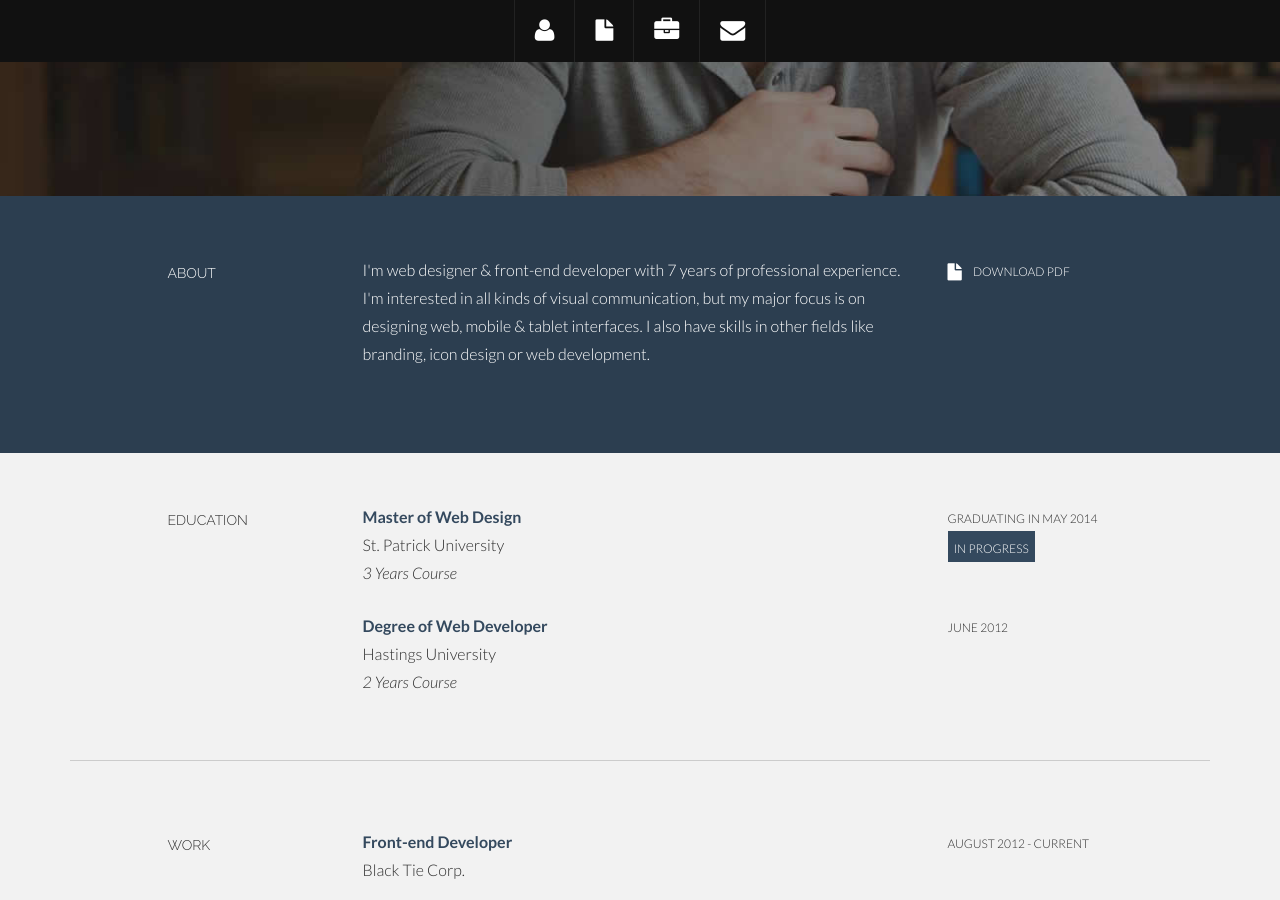
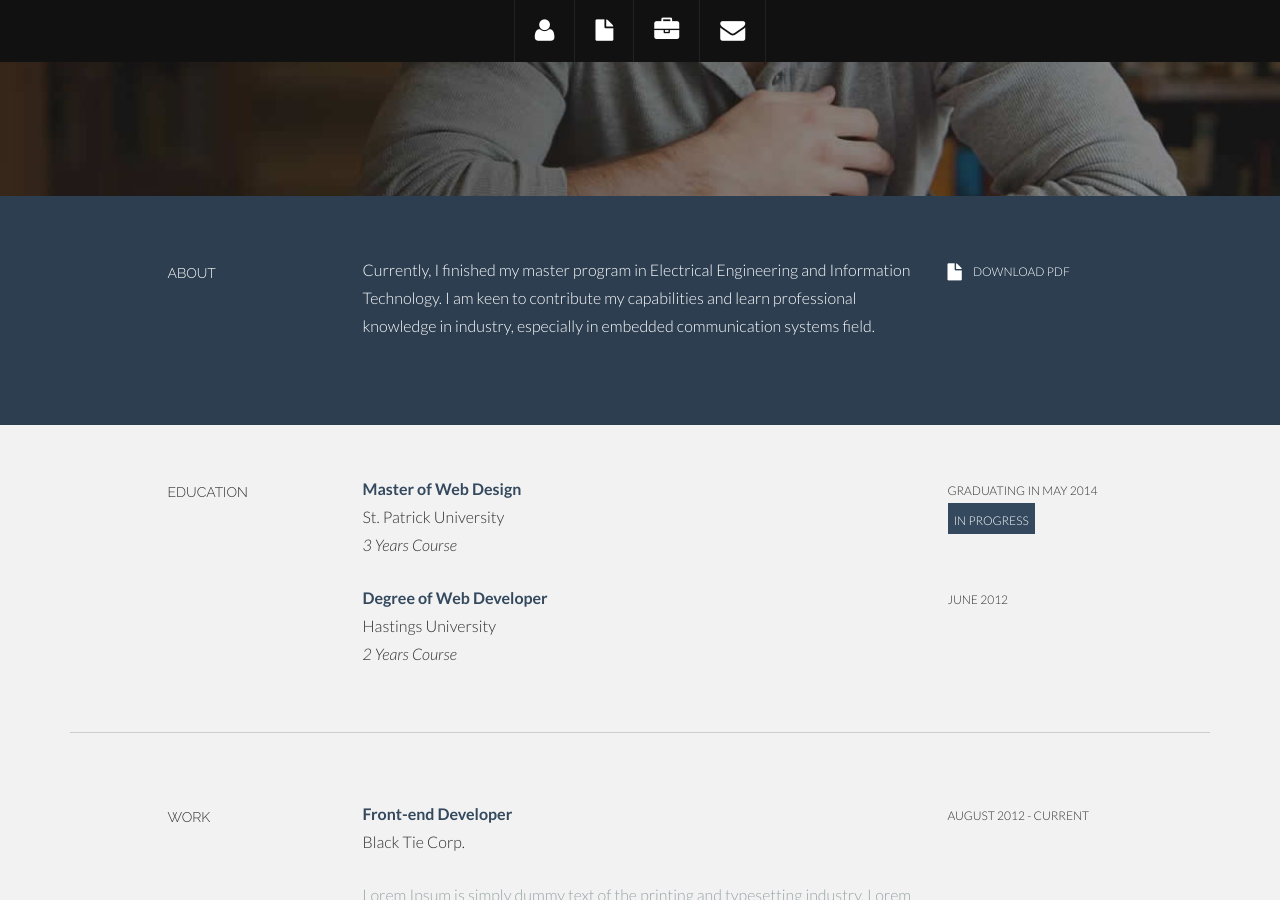
Before and after one commit to wenhuanglin/wenhuanglin.github.io, a Jekyll site: the page index.html, which Jekyll copies as it is, in a window 1280 px wide and 900 px high, scrolled down 364 px. Built offline with Jekyll 4.4.1, drawn with Linux system fonts in a browser that asks for light colours.

Commit message:
replace the cv version without reference

```diff
--- a/index.html
+++ b/index.html
@@ -75,11 +75,11 @@
 					<h5>ABOUT</h5>
 				</div>
 				<div class="col-lg-6">
-					<p>I'm web designer & front-end developer with 7 years of professional experience. I'm interested in all kinds of visual communication, but my major focus is on designing web, mobile & tablet interfaces. I also have skills in other fields like branding, icon design or web development.</p>
+					<p>Currently, I finished my master program in Electrical Engineering and Information Technology. I am keen to contribute my capabilities and learn professional knowledge in industry, especially in embedded communication systems field.</p>
 				</div>
 				<div class="col-lg-3">
-					<!-- <p><a href="php/pdf_server.php?file=doc/cv_reference"><i class="icon-file"></i></a> <sm>DOWNLOAD PDF</sm></p> -->
-					<p><a href="doc/cv_reference.pdf"><i class="icon-file"></i></a> <sm>DOWNLOAD PDF</sm></p>
+					<!-- <p><a href="php/pdf_server.php?file=doc/cv_reference"><i class="icon-file"></i></a> <sm>DOWNLOAD CV</sm></p> -->
+					<p><a href="doc/wenhuanglin_cv.pdf"><i class="icon-file"></i></a> <sm>DOWNLOAD PDF</sm></p>
 				</div>
 
 			</div><!--/.row -->
```
Also changed, not shown: 2 other files.
